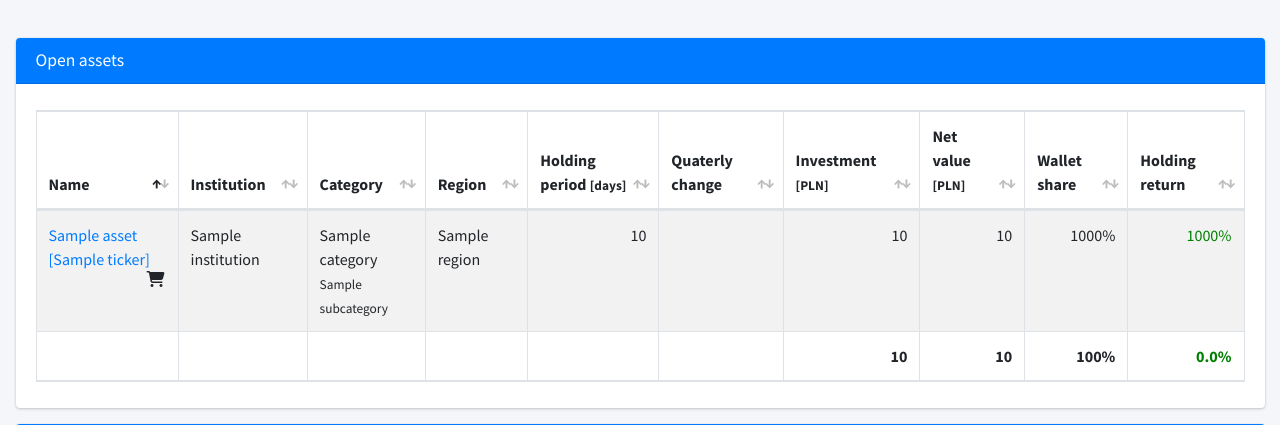
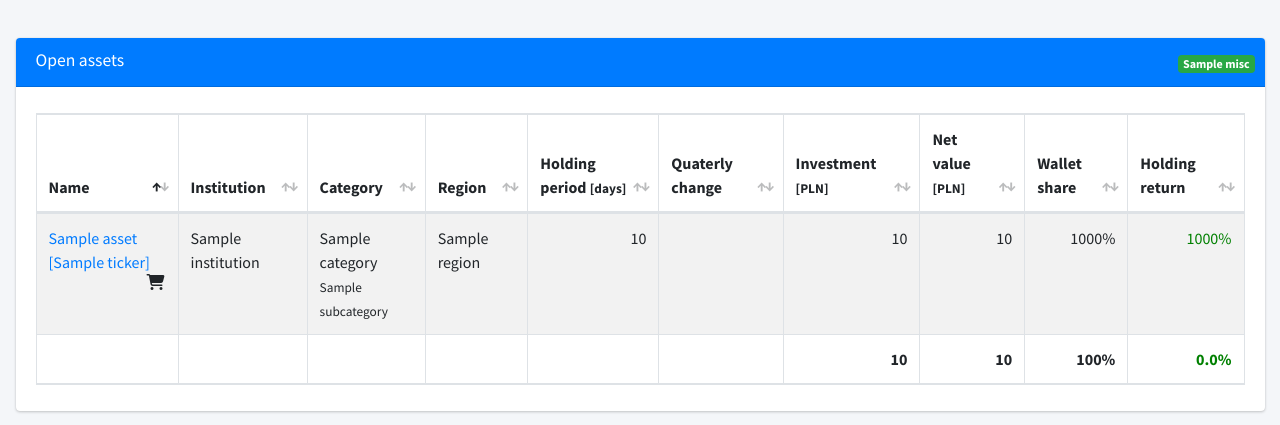
Before and after one commit to kpk-pl/wallet, a Python web app: template web-gui/flaskr/templates/wallet.html in a window 1280 px wide. Shown: the part 57-482 px from the top of the page. Run offline with Jinja, Linux system fonts and the light colour scheme; the template is opened without the code that fills it: most values are stand-ins (such as "Sample title", 1, 10 or a date in 2020); some libraries are stand-ins or nearby versions.

Commit message:
Label navigation in wallet

```diff
--- a/web-gui/flaskr/handlers/wallet.py
+++ b/web-gui/flaskr/handlers/wallet.py
@@ -70,6 +70,7 @@ def wallet():
         lastQuoteUpdateTime = db.last_quote_update_time()
         misc = {
             'showData': debug,
+            'label': label,
             'lastQuoteUpdate': {
                 'timestamp': lastQuoteUpdateTime,
                 'daysPast': (datetime.now() - lastQuoteUpdateTime).days
--- a/web-gui/flaskr/templates/asset/_.html
+++ b/web-gui/flaskr/templates/asset/_.html
@@ -135,7 +135,9 @@
             <dt class="col-sm-3">Labels</dt>
             <dd class="col-sm-9">
               {%- for label in asset.labels -%}
-                <span class="badge bg-info">{{ label }}</span>
+                <a href="{{ url_for('wallet', label=label) }}">
+                  <span class="badge badge-success mr-1">{{ label }}</span>
+                </a>
               {%- endfor -%}
             </dd>
           </dl>
--- a/web-gui/flaskr/templates/wallet.html
+++ b/web-gui/flaskr/templates/wallet.html
@@ -241,6 +241,11 @@
       <div class="card card-primary">
         <div class="card-header">
           <h3 class="card-title">Open assets</h3>
+          {% if misc.label %}
+          <div class="card-tools">
+            <span class="badge badge-success">{{ misc.label }}</span>
+          </div>
+          {% endif %}
         </div>
         <div class="card-body">
 					<table id="openAssets" class="table table-bordered table-striped table-hover">
```
